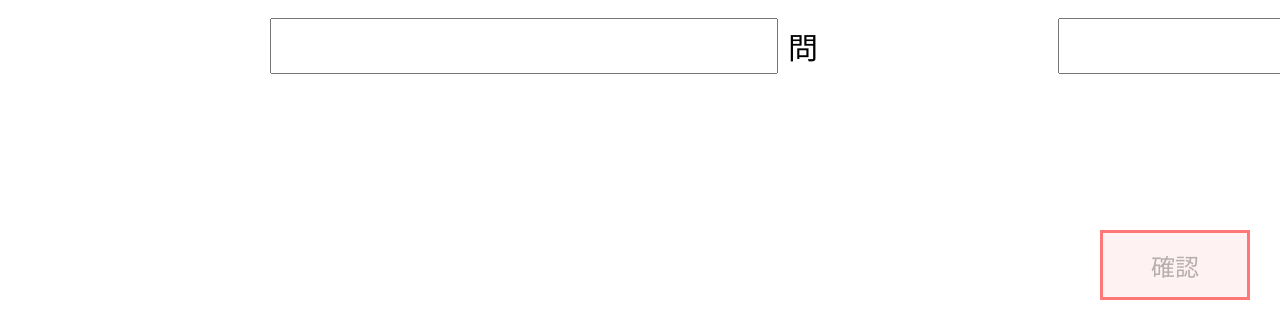
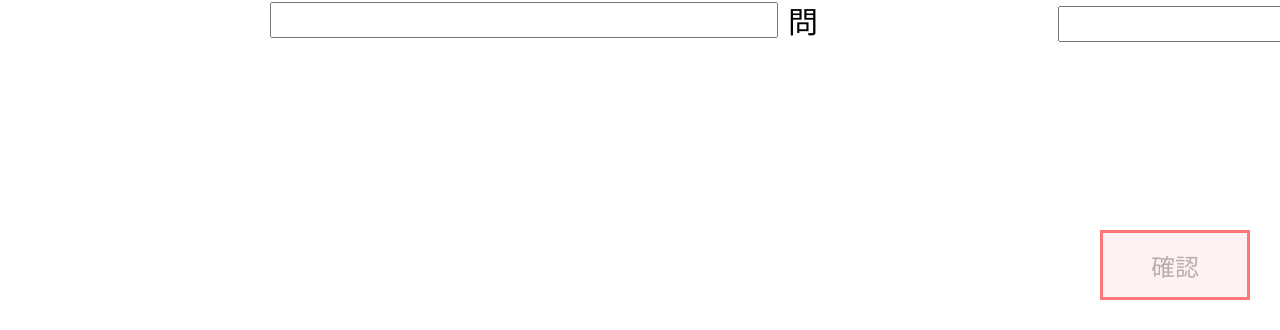
Before and after one commit to Hishiyama0204/Hishiyama0204.fnd03, a plain HTML site: page log/logcreate.html in a window 1280 px wide. Shown: the part 470-800 px from the top of the page. Drawn offline with Linux system fonts and the light colour scheme.

Commit message:
Adjust textBox height and increase font size

```diff
--- a/style.css
+++ b/style.css
@@ -157,7 +157,8 @@ header {
 .textBox {
     margin-left: 200px;
     width: 500px;
-    height: 50px;
+    height: 30px;
+    font-size:20px;
 }
 
 .textBox2 {
```
